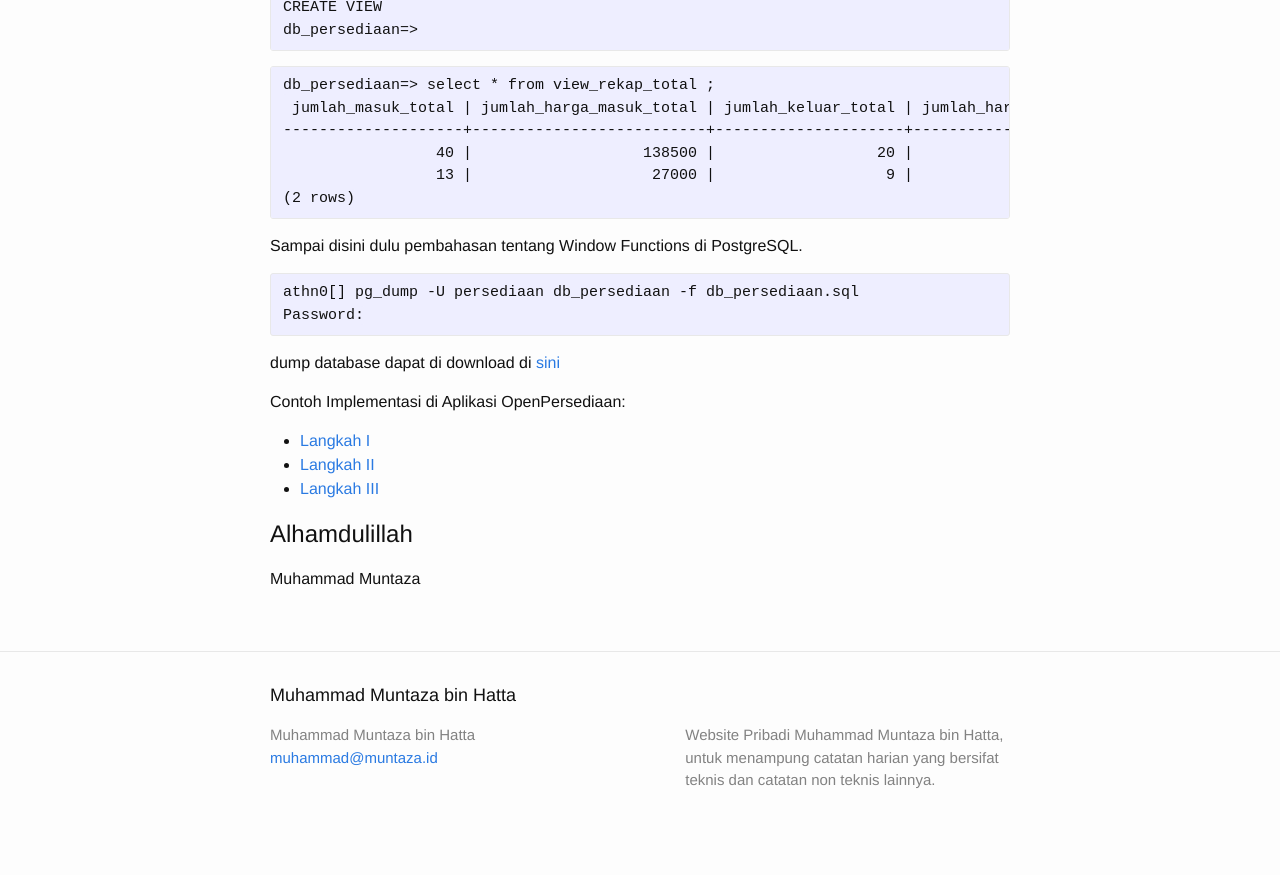
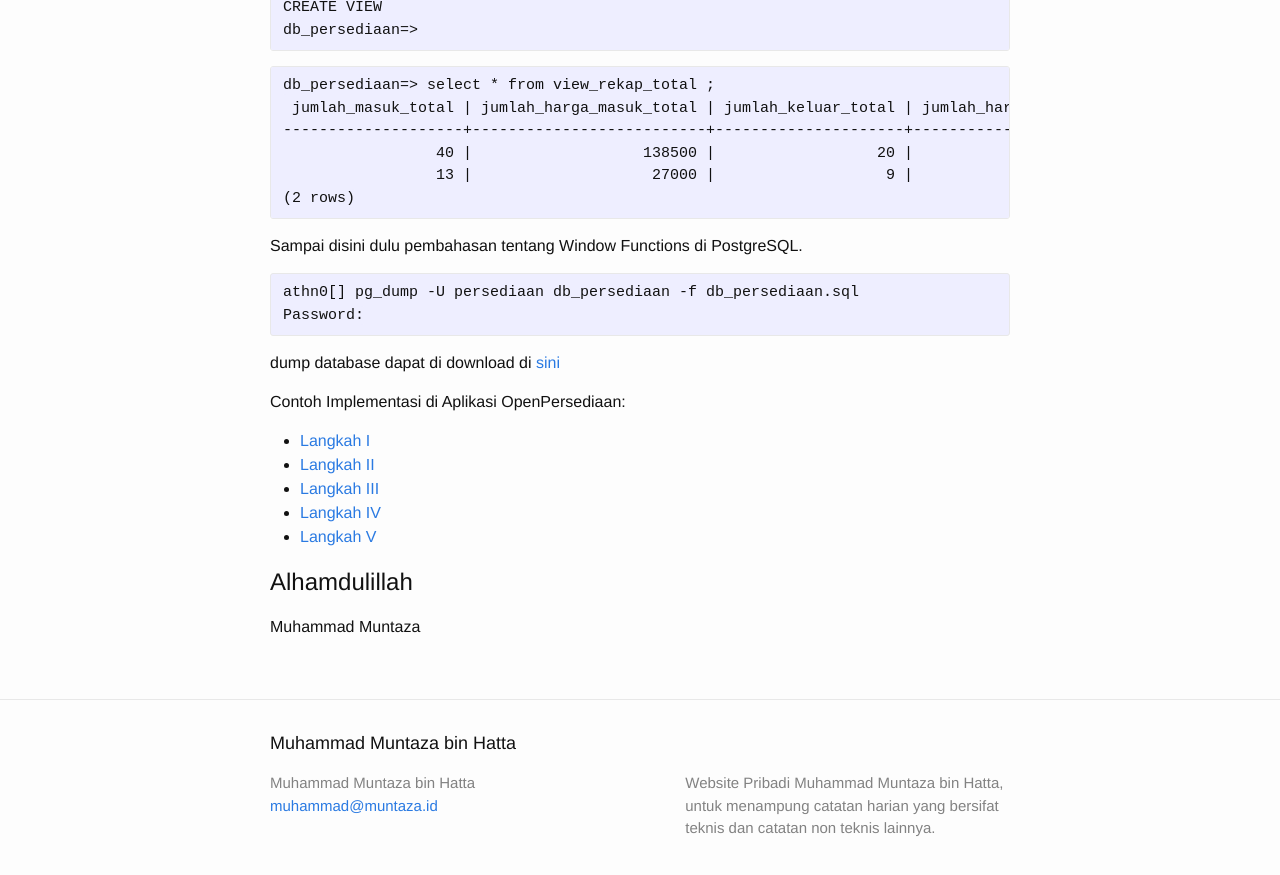
Before and after one commit to muntaza/muntaza.github.io, a Jekyll site: the page built from _posts/2017-08-01-perhitungan-persediaan.markdown, in a window 1280 px wide and 900 px high, scrolled down 12629 px. Shown: the top 875 px of the window. Built offline with Jekyll 4.4.1, drawn with Linux system fonts in a browser that asks for light colours; before the commit the page ends 13481 px from its top, so only the background shows below that.

Commit message:
perhitungan persediaan

```diff
--- a/_posts/2017-08-01-perhitungan-persediaan.markdown
+++ b/_posts/2017-08-01-perhitungan-persediaan.markdown
@@ -718,6 +718,8 @@ Contoh Implementasi di Aplikasi OpenPersediaan:
 - [Langkah I](https://github.com/muntaza/Open_Persediaan/blob/master/sql1_persediaan/persediaan_barang_sql/persediaan_barang_awayan.sql)
 - [Langkah II](https://github.com/muntaza/Open_Persediaan/blob/master/sql1_persediaan/persediaan_barang_sql2/persediaan_barang2_awayan.sql)
 - [Langkah III](https://github.com/muntaza/Open_Persediaan/blob/master/sql1_persediaan/persediaan_barang3_sql/persediaan_barang3_awayan.sql)
+- [Langkah IV](https://github.com/muntaza/Open_Persediaan/blob/master/sql1_persediaan/persediaan_rinci_sql/persediaan_barang4_awayan.sql)
+- [Langkah V](https://github.com/muntaza/Open_Persediaan/blob/master/sql1_persediaan/persediaan_rekap_sql/persediaan_barang5_awayan.sql)
 
 
 # Alhamdulillah
```
